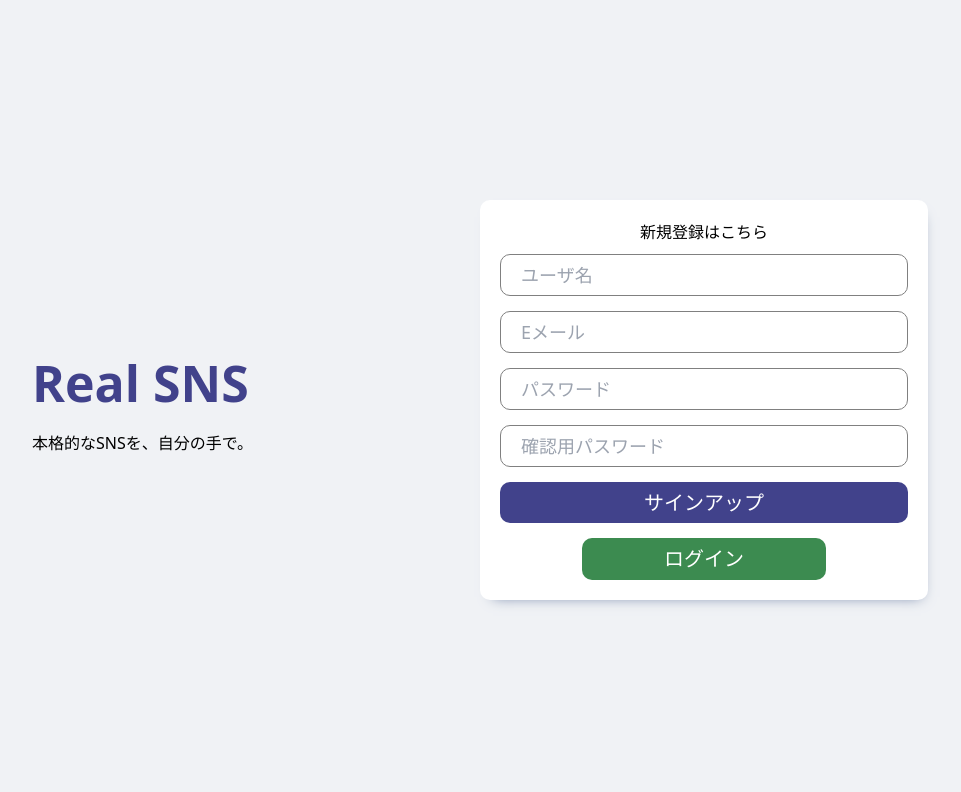
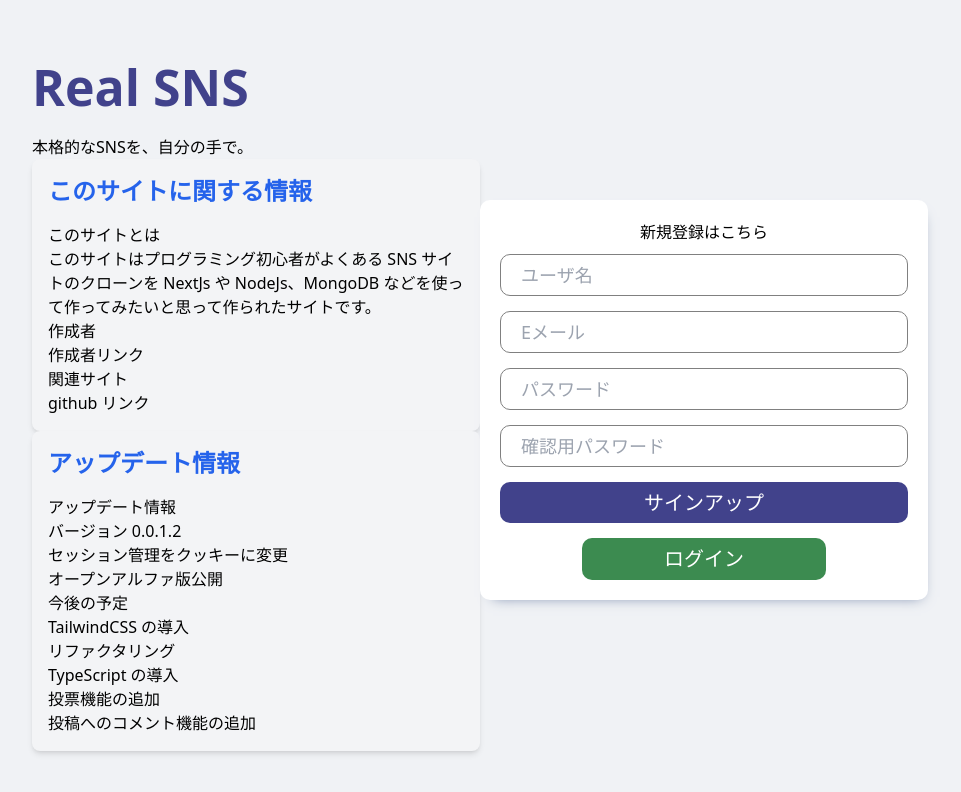
Before and after one commit to hellotksan/nextsns, a Next.js app: page /register in a window 1280 px wide. Shown: the top 792 px of the page, without its empty margins (160-1121 px from the left). Built offline with nearby package versions, Linux system fonts and the light colour scheme.

Commit message:
profile pages username debug and siteInfo component add and showing

```diff
--- /dev/null
+++ b/components/siteInfo/index.jsx
@@ -0,0 +1,25 @@
+import React, { useEffect, useState } from "react";
+import ReactMarkdown from "react-markdown";
+
+const SiteInfoComponent = () => {
+  const [markdown, setMarkdown] = useState("");
+
+  useEffect(() => {
+    fetch("/siteInfo.md")
+      .then((response) => response.text())
+      .then((text) => setMarkdown(text));
+  }, []);
+
+  return (
+    <div className="p-4 bg-gray-100 rounded-lg shadow-md">
+      <h2 className="text-2xl font-bold text-blue-600 mb-4">
+        このサイトに関する情報
+      </h2>
+      <div className="prose">
+        <ReactMarkdown>{markdown}</ReactMarkdown>
+      </div>
+    </div>
+  );
+};
+
+export default SiteInfoComponent;
--- a/pages/login/index.jsx
+++ b/pages/login/index.jsx
@@ -3,6 +3,7 @@ import { loginCall } from "../actionCalls";
 import { AuthContext } from "../../state/AuthContext";
 import { useRouter } from "next/router";
 import UpdateInfo from "./../../components/updateInfo/index";
+import SiteInfoComponent from "./../../components/siteInfo/index";
 import "./index.css";
 
 export default function Login() {
@@ -45,6 +46,7 @@ export default function Login() {
         <div className="loginLeft">
           <h3 className="loginLogo">Real SNS</h3>
           <span className="loginDesc">本格的なSNSを、自分の手で。</span>
+          <SiteInfoComponent />
           <UpdateInfo />
         </div>
         {/*-- 右側のログインフォーム --*/}
--- a/pages/profile/[username].jsx
+++ b/pages/profile/[username].jsx
@@ -13,6 +13,12 @@ function Profile() {
   const { username } = router.query;
   const { user, isFetching, error } = useContext(AuthContext);
 
+  if (!username) {
+    return <div>ユーザー名が存在しません。</div>;
+  }
+  if (!user) {
+    return <div>ユーザーが存在しません。</div>;
+  }
   if (isFetching) {
     return <div>Loading...</div>;
   }
--- a/pages/register/index.jsx
+++ b/pages/register/index.jsx
@@ -2,6 +2,8 @@ import React, { useContext, useRef } from "react";
 import axios from "axios";
 import { useRouter } from "next/router";
 import { AuthContext } from "../../state/AuthContext";
+import UpdateInfo from "./../../components/updateInfo/index";
+import SiteInfoComponent from "./../../components/siteInfo/index";
 import "./index.css";
 
 export default function Register() {
@@ -45,7 +47,6 @@ export default function Register() {
   if (isFetching) {
     return <div>Loading...</div>;
   }
-
   if (error) {
     return <div>Error: {error.message}</div>;
   }
@@ -56,6 +57,8 @@ export default function Register() {
         <div className="loginLeft">
           <h3 className="loginLogo">Real SNS</h3>
           <span className="loginDesc">本格的なSNSを、自分の手で。</span>
+          <SiteInfoComponent />
+          <UpdateInfo />
         </div>
         <div className="loginRight">
           <form className="loginBox" onSubmit={(e) => handleSubmit(e)}>
--- /dev/null
+++ b/public/siteInfo.md
@@ -0,0 +1,11 @@
+## このサイトとは
+
+このサイトはプログラミング初心者がよくある SNS サイトのクローンを NextJs や NodeJs、MongoDB などを使って作ってみたいと思って作られたサイトです。
+
+## 作成者
+
+[作成者リンク](https://github.com/hellotksan)
+
+## 関連サイト
+
+[github リンク](https://github.com/hellotksan/nextsns)
```
